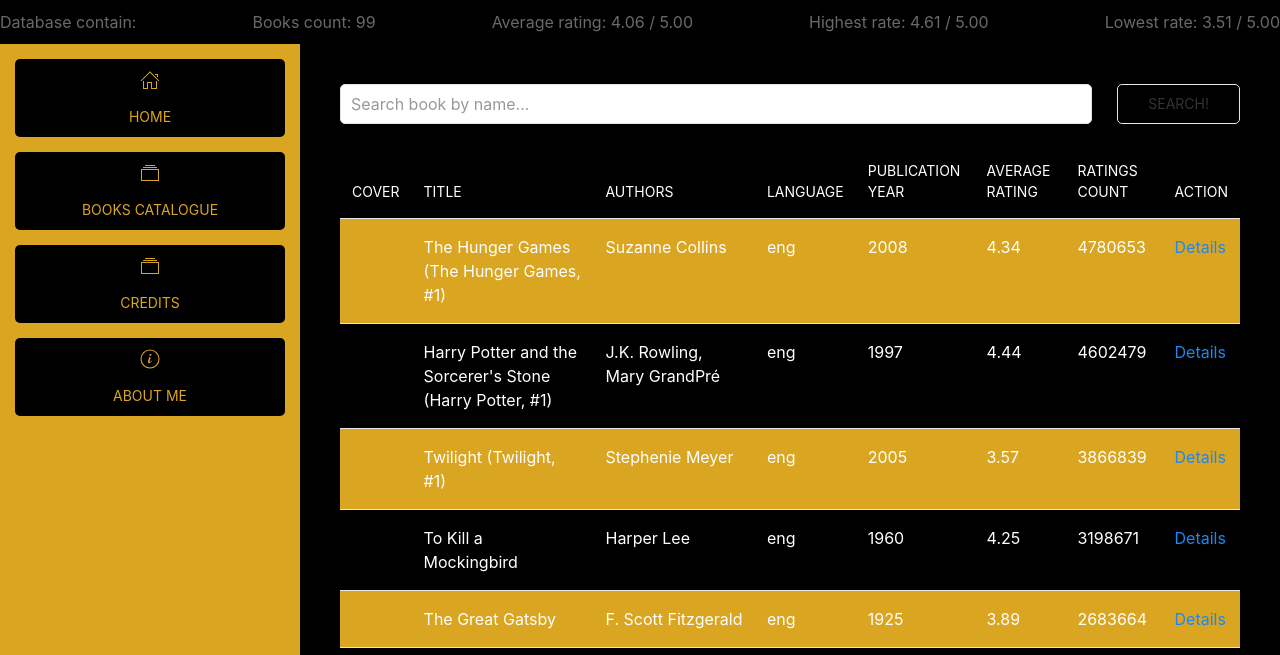
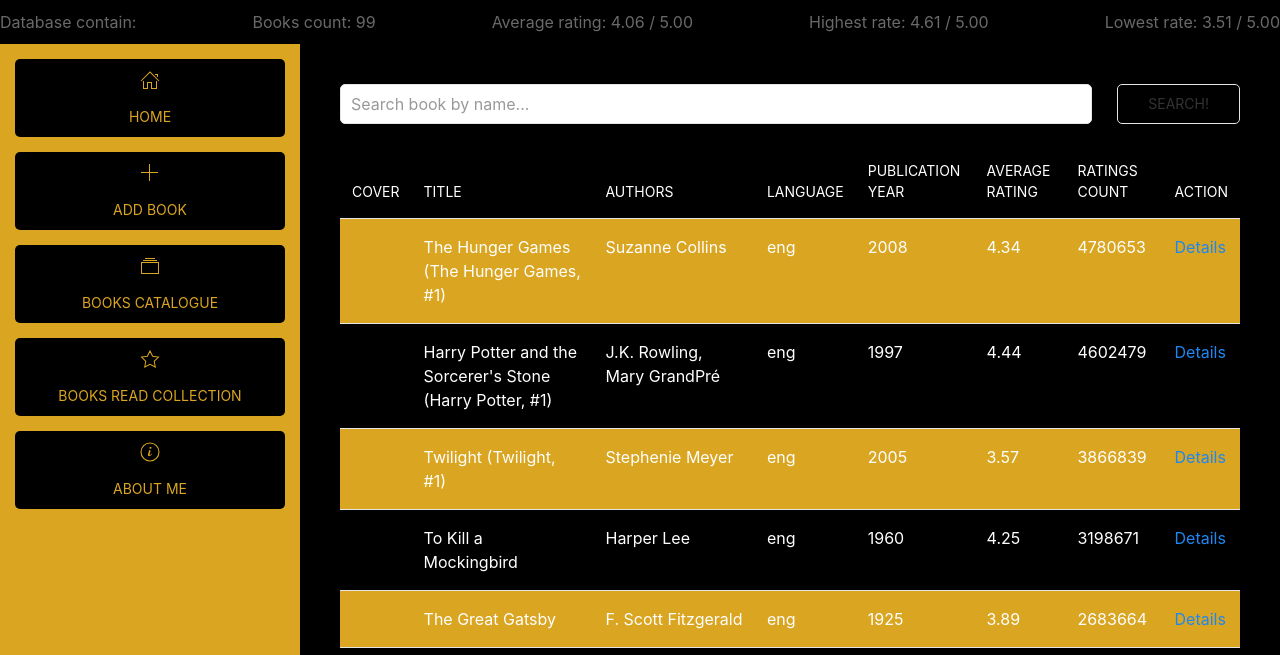
Before and after one commit to hszalyga/webook, a Django app: page /webook/ in a window 1280 px wide. Shown: the part 185-840 px from the top of the page. Run offline with Django 5.2, Linux system fonts and the light colour scheme; data comes from the database, SQL or seed files in the repository.

Commit message:
dodanie formularza dodawania książki 2

```diff
--- a/templates/webook_base.html
+++ b/templates/webook_base.html
@@ -38,8 +38,9 @@
 <div uk-height-viewport="offset-bottom: 0" class="uk-flex" >
         <div class="uk-width-medium side-bar uk-flex uk-flex-column uk-padding-small gap-small">
             {% include 'menu_button.html' with url_name='all_books_url' icon='home' name='Home' %}
+            {% include 'menu_button.html' with url_name='add_book_url' icon='plus' name='Add book' %}
             {% include 'menu_button.html' with url_name='all_books_url' icon='album' name='Books catalogue' %}
-            {% include 'menu_button.html' with url_name='all_books_url' icon='album' name='Credits' %}
+            {% include 'menu_button.html' with url_name='book_read_url' icon='star' name='Books read collection' %}
             {% include 'menu_button.html' with url_name='all_books_url' icon='info' name='About me' %}
         </div>
 
--- a/webooks/models.py
+++ b/webooks/models.py
@@ -12,9 +12,7 @@ class Book(models.Model):
     title = models.CharField(max_length=1000)
     authors = models.CharField(max_length=1000)
     language_code = models.CharField(max_length=10)
-    original_publication_year = models.IntegerField(default=0, validators=[MaxValueValidator(4)])
-    # average_rating = models.FloatField(validators=[MinValueValidator(0), MaxValueValidator(10)])
-    # ratings_count = models.IntegerField(validators=[MinValueValidator(0)])
+    original_publication_year = models.IntegerField(validators=[MaxValueValidator(4)])
     statistics = models.OneToOneField(BookStatistics, on_delete=models.CASCADE)
     small_image_url = models.URLField()
     image_url = models.URLField()
--- a/webooks/urls.py
+++ b/webooks/urls.py
@@ -3,6 +3,8 @@ from . import views
 
 urlpatterns = [
     path('', views.all_books, name='all_books_url'),
-    path('<id>', views.book_details, name='book_details_url'),
-    path('add', views.add_book, name='add_book_url')
+    path('add/', views.add_book, name='add_book_url'),
+    path('<int:id>', views.book_details, name='book_details_url'),
+    path('book_read', views.book_read, name='book_read_url'),
+
     ]
--- a/webooks/views.py
+++ b/webooks/views.py
@@ -1,7 +1,10 @@
-from django.shortcuts import render
-from .models import Book
+from django.shortcuts import render, redirect
+from .models import Book, BookStatistics, BookRead
 from django.http import HttpResponseNotFound
 from django.db.models import Avg, Min, Max, Count
+from .forms import BookForm
+from django.contrib.auth.models import User
+
 # Create your views here.
 def all_books(request):
     title = request.GET.get('title')
@@ -9,7 +12,7 @@ def all_books(request):
     if title and len(title) > 3:
         found_books = Book.objects.filter(title__contains=title)
     else:
-        found_books = Book.objects.all()
+        found_books = Book.objects.all()[:1000]
 
     found_books_aggregation = found_books.aggregate(Avg('statistics__average_rating'), Min('statistics__average_rating'),
                                                     Max('statistics__average_rating'), Count('id'))
@@ -30,4 +33,35 @@ def book_details(request, id):
     return render(request, 'webooks/book_details.html', context)
 
 def add_book(request):
-    return render(request, 'book/add_book.html')
+    if request.method == 'POST':
+        form = BookForm(request.POST)
+
+        if form.is_valid():
+            #tutaj jest zapis do bazy danych:
+            book_data = form.cleaned_data
+            stats = BookStatistics.objects.create(average_rating=0, ratings_count=0)
+            Book.objects.create(
+                book_id=book_data['book_id'],
+                title=book_data['title'],
+                authors=book_data['authors'],
+                language_code=book_data['language_code'],
+                original_publication_year=book_data['original_publication_year'],
+                statistics=stats,
+                small_image_url =book_data['small_image_url'],
+                image_url =book_data['image_url'],
+            )
+        return redirect('all_books_url')
+    form = BookForm()
+    context = {
+        'book_form': form
+    }
+    return render(request, 'webooks/add_book.html', context)
+
+def book_read(request):
+    user = User.objects.all()[0]
+    book_reads = BookRead.objects.filter(owner=user).annotate(book_count=Count('books'))
+
+    context = {
+        'collections': book_reads
+    }
+    return render(request, 'webooks/book_read.html', context)
```
Also changed, not shown: webooks/forms.py (added, +18 -0 lines), webooks/templates/webooks/add_book.html (+11 -12 lines), webooks/templates/webooks/book_cover.html (deleted, +0 -10 lines), webooks/templates/webooks/book_read.html (added, +17 -0 lines).
